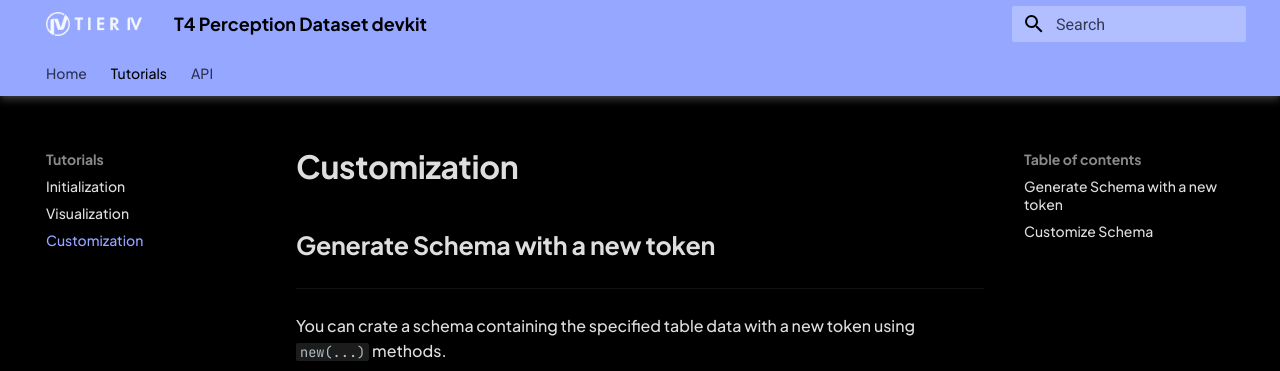
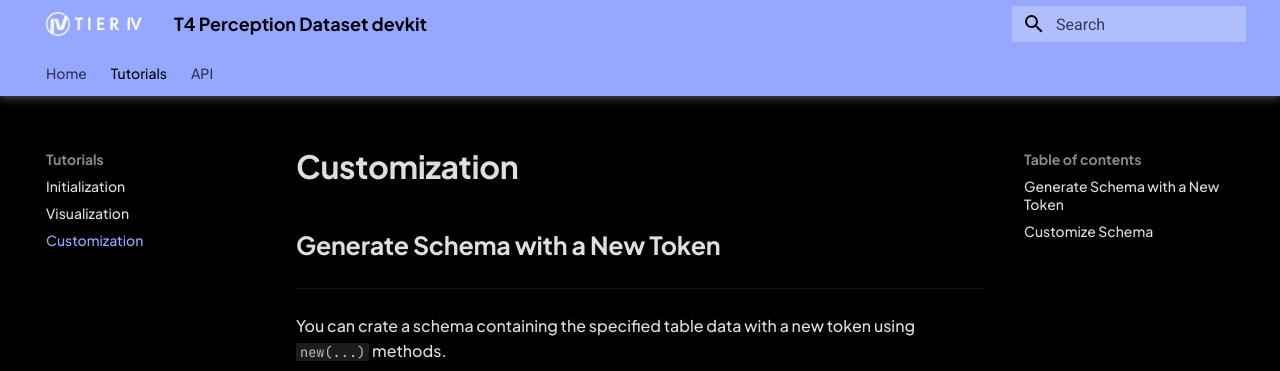
Before and after one commit to tier4/t4-devkit, an MkDocs documentation site: the page built from docs/tutorials/customize.md, in a window 1280 px wide and 900 px high. Shown: the top 371 px of the window. Built offline with MkDocs 1.6.1 and Material for MkDocs 9.7.7, drawn with Linux system fonts in a browser that asks for light colours; the version menu is left out.

Commit message:
chore: bump to v0.0.4
Signed-off-by: ktro2828 <kotaro.uetake@tier4.jp>

```diff
--- a/docs/tutorials/customize.md
+++ b/docs/tutorials/customize.md
@@ -1,4 +1,4 @@
-## Generate Schema with a new token
+## Generate Schema with a New Token
 
 ---
 
--- a/pyproject.toml
+++ b/pyproject.toml
@@ -1,6 +1,6 @@
 [tool.poetry]
 name = "t4-devkit"
-version = "0.0.3"
+version = "0.0.4"
 description = "A toolkit to load and operate T4 dataset."
 authors = ["Kotaro Uetake <kotaro.uetake@tier4.jp>"]
 readme = "README.md"
```
